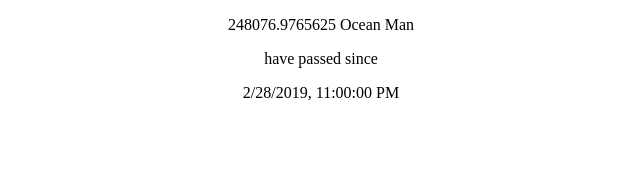
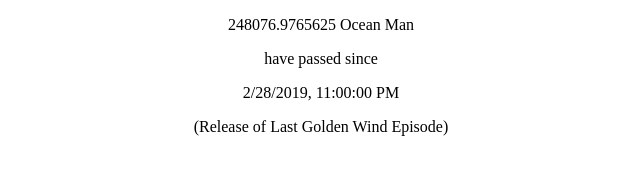
Before and after one commit to oceanman-time/oceanman-time.github.io, a plain HTML site: page index.html in a window 1280 px wide. Shown: the whole page, without its empty margins (319-959 px from the left). Drawn offline with Linux system fonts and the light colour scheme.

Commit message:
added context to initial date

```diff
--- a/index.html
+++ b/index.html
@@ -14,6 +14,9 @@
 </p>
 <p class="centered">
     <span id="initial-time"></span>
+</p>
+<p class="centered">
+    (Release of Last Golden Wind Episode)
 </p>
 
 <script type="module">
```
